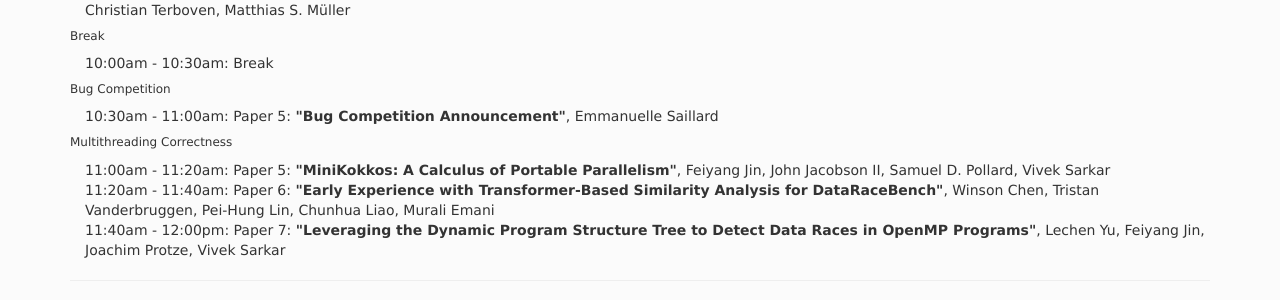
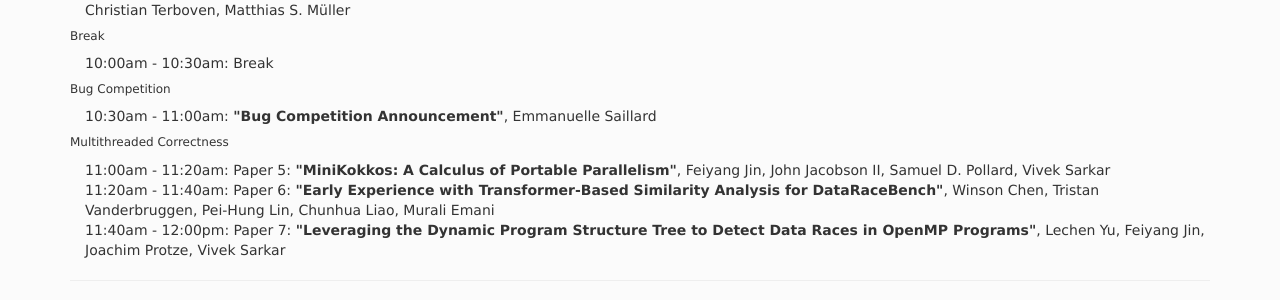
Before and after one commit to correctness-workshop/2022, a Jekyll site: the page built from index.md, in a window 1280 px wide and 900 px high, scrolled down 2867 px. Shown: the part 266-566 px from the top of the window. Built offline with Jekyll 4.4.1, drawn with Linux system fonts in a browser that asks for light colours; nearby versions of some CDN libraries; the list of posts is cut into pages by our own code.

Commit message:
Update index.md
Small fixes

```diff
--- a/index.md
+++ b/index.md
@@ -167,10 +167,10 @@ All time zones are AOE.
 
 ###### Bug Competition
 <table>
-<tr><td width="15">  </td> <td>10:30am - 11:00am:  Paper 5: <b>"Bug Competition Announcement"</b>, Emmanuelle Saillard </td> </tr>
+<tr><td width="15">  </td> <td>10:30am - 11:00am:  <b>"Bug Competition Announcement"</b>, Emmanuelle Saillard </td> </tr>
 </table>
 
-###### Multithreading Correctness
+###### Multithreaded Correctness
 <table>
 <tr><td width="15">  </td> <td>11:00am - 11:20am:  Paper 5: <b>"MiniKokkos: A Calculus of Portable Parallelism"</b>, Feiyang Jin, John Jacobson II, Samuel D. Pollard, Vivek Sarkar </td> </tr>
 <tr><td width="15">  </td> <td>11:20am - 11:40am:  Paper 6: <b>"Early Experience with Transformer-Based Similarity Analysis for DataRaceBench"</b>, Winson Chen, Tristan Vanderbruggen, Pei-Hung Lin, Chunhua Liao, Murali Emani </td> </tr>
```
